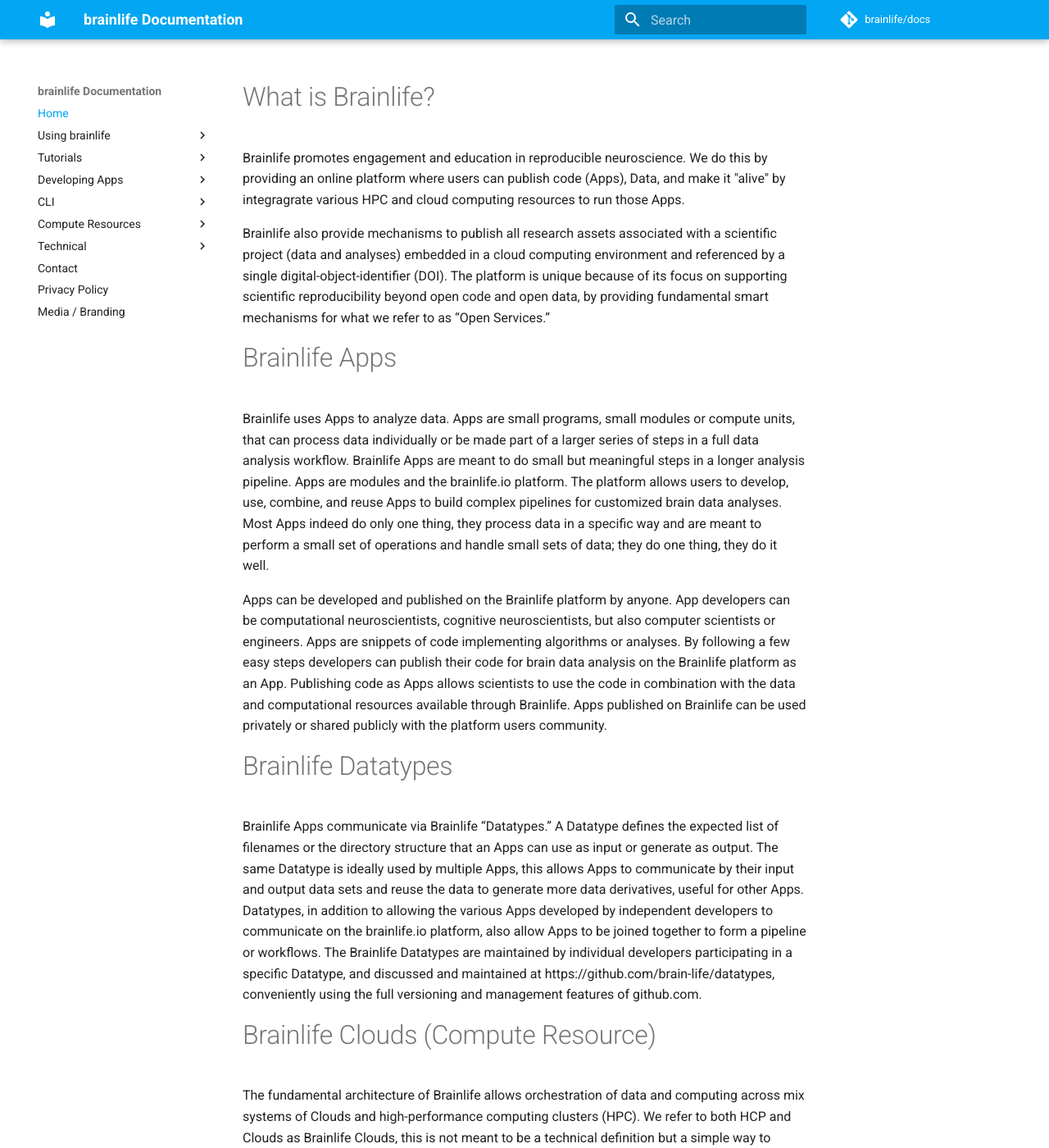
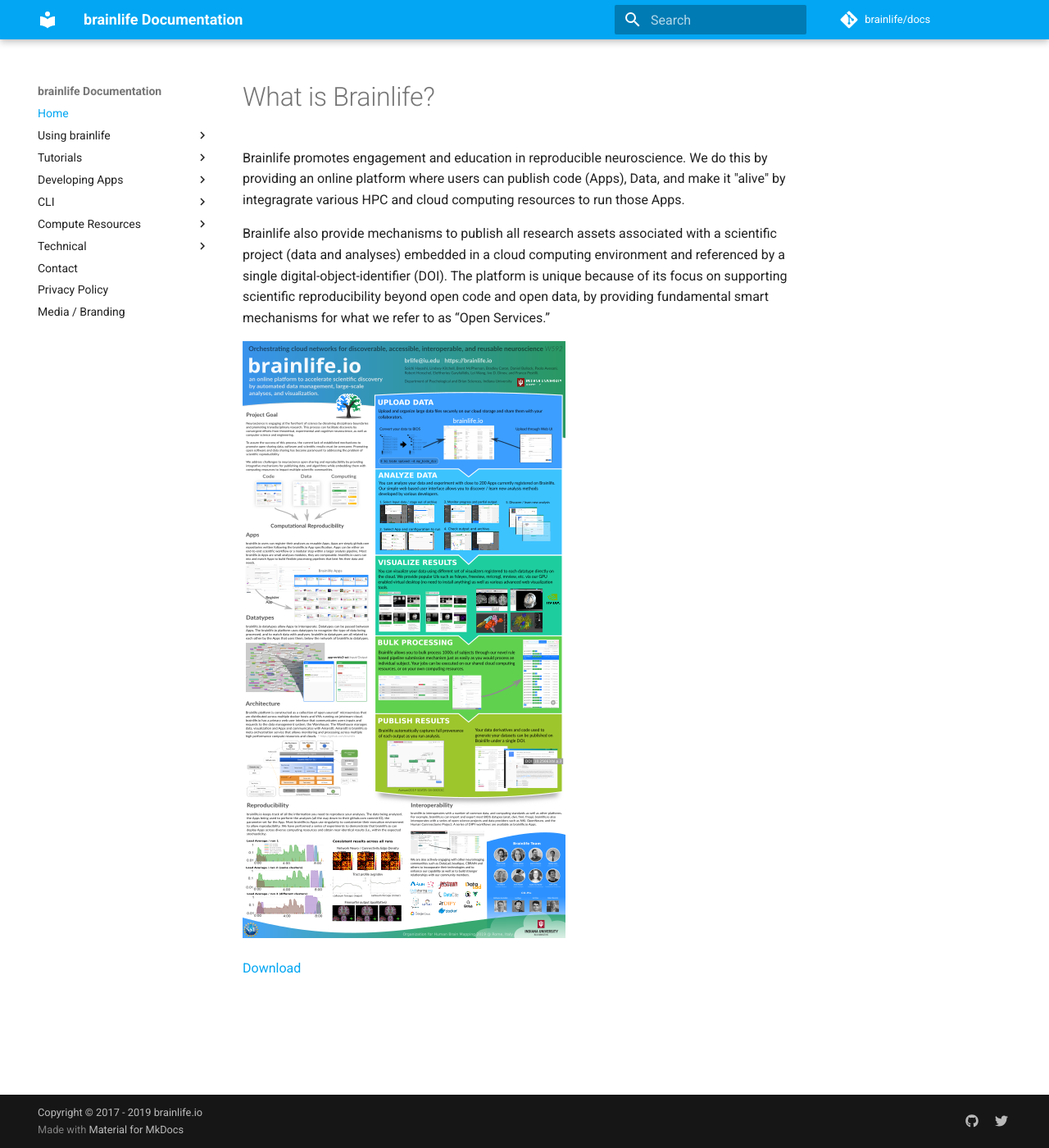
Before and after one commit to brainlife/docs, an MkDocs documentation site: the page built from docs/index.md, in a window 1280 px wide and 1400 px high. Shown: the whole window at 82% size. Built offline with MkDocs 1.6.1 and Material for MkDocs 9.7.7, drawn with Linux system fonts in a browser that asks for light colours; comment, search, counter and statistics services are not loaded; some of the changed text lies outside the part shown.

Commit message:
replaced homepage content with ohbm poster

```diff
--- a/docs/index.md
+++ b/docs/index.md
@@ -4,6 +4,12 @@
 
 Brainlife also provide mechanisms to publish all research assets associated with a scientific project (data and analyses) embedded in a cloud computing environment and referenced by a single digital-object-identifier (DOI). The platform is unique because of its focus on supporting scientific reproducibility beyond open code and open data, by providing fundamental smart mechanisms for what we refer to as “Open Services.”
 
+
+![ohbm2019](/docs/img/ohbm_poster_brainlife.10dpi.png)
+
+[Download](/docs/img/ohbm_poster_brainlife.150dpi.100cm_by_185cm.pdf)
+
+<!--
 # Brainlife Apps
 
 Brainlife uses Apps to analyze data. Apps are small programs, small modules or compute units, that can process data individually or be made part of a larger series of steps in a full data analysis workflow. Brainlife Apps are meant to do small but meaningful steps in a longer analysis pipeline. Apps are modules and the brainlife.io platform. The platform allows users to develop, use, combine, and reuse Apps to build complex pipelines for customized brain data analyses. Most Apps indeed do only one thing, they process data in a specific way and are meant to perform a small set of operations and handle small sets of data; they do one thing, they do it well.
@@ -21,3 +27,4 @@
 # Brainlife Viz (Cloud Visualization)
 
 Brainlife provides mechanisms to perform data visualization on the Cloud side – without moving data to the web-browser of the users in location distal from the data. Data visualization is meant to provide users with an agile way to get feedback on the quality of the results generated by Apps and pipelines. Visualization is implemented with smart cloud-side methods, so that data are not moved from the Cloud to the users computer. This increases security and improves data management. Brainlife Viz allows running major software for data visualization familiar to the neuroscience community (e.g., FreeView, FSLview, MRview). We also developed an innovative method to run GPU rendered visualization on the cloud via Docker and VNC. Brainlife Viz as well as the Apps can be openly and conveniently contributed by developers to the Brainlife platform.
+-->
```
Also changed, not shown: docs/img/ohbm_poster_brainlife.10dpi.png (added), 1 other file.
